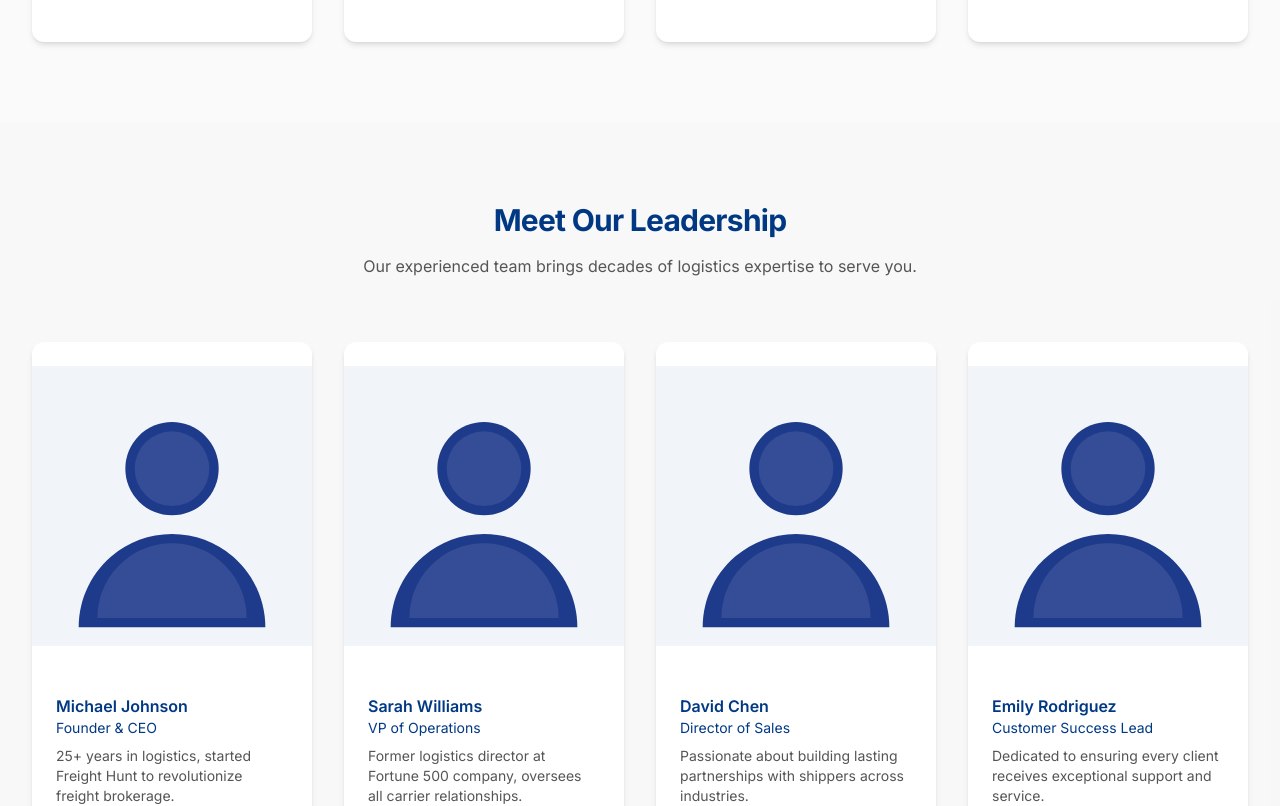
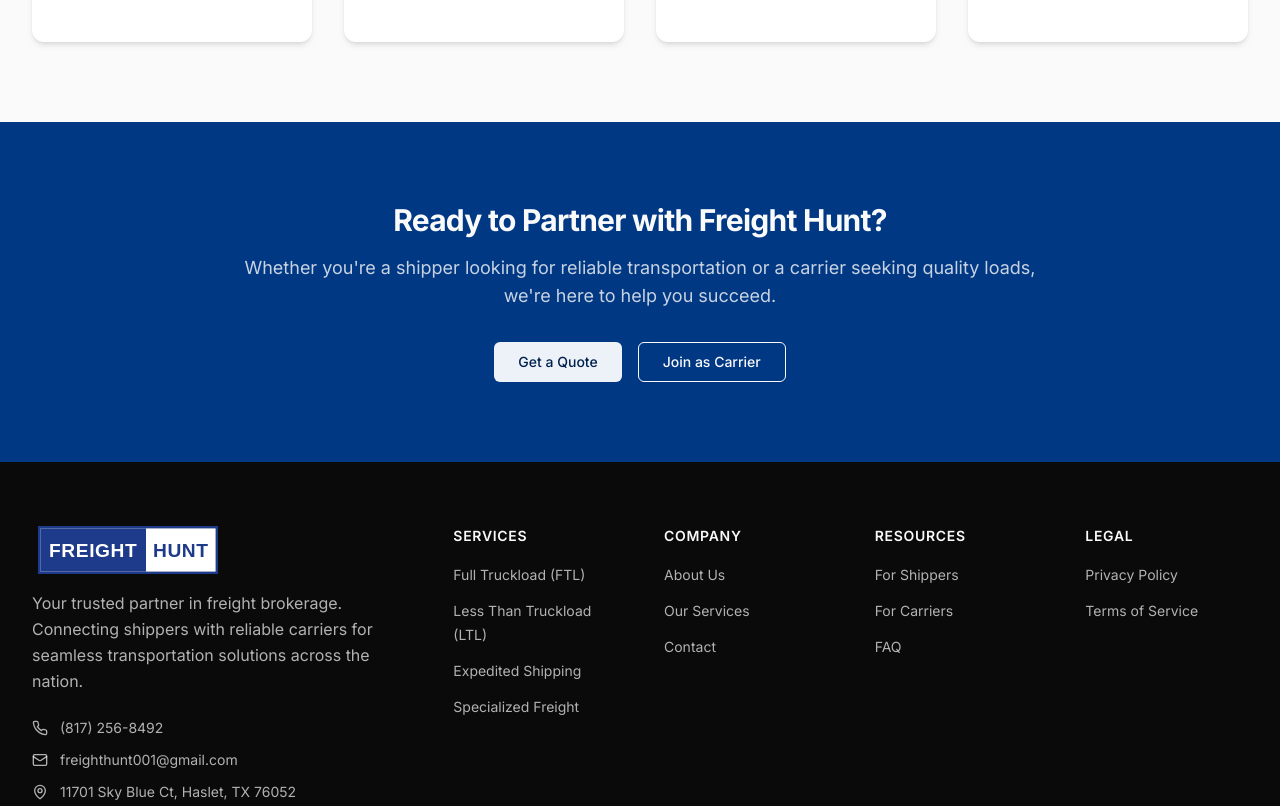
Before and after one commit to sidhugurtej/freight-hunt-website, a Next.js app: page /about in a window 1280 px wide. Shown: the part 2240-3046 px from the top of the page. Built offline with nearby package versions, Linux system fonts and the light colour scheme.

Commit message:
review feedback

```diff
--- a/app/about/page.tsx
+++ b/app/about/page.tsx
@@ -185,7 +185,7 @@ export default function AboutPage() {
       </section>
 
       {/* Team */}
-      <section className="py-20 bg-muted/30">
+      {/* <section className="py-20 bg-muted/30">
         <div className="mx-auto max-w-7xl px-6 lg:px-8">
           <div className="text-center mb-16">
             <h2 className="text-3xl font-bold tracking-tight text-primary mb-4">Meet Our Leadership</h2>
@@ -212,7 +212,7 @@ export default function AboutPage() {
             ))}
           </div>
         </div>
-      </section>
+      </section> */}
 
       {/* CTA */}
       <section className="py-20 bg-primary">
--- a/package.json
+++ b/package.json
@@ -1,5 +1,5 @@
 {
-  "name": "freighthunt-usa",
+  "name": "freighthunt",
   "version": "0.1.0",
   "private": true,
   "scripts": {
```
